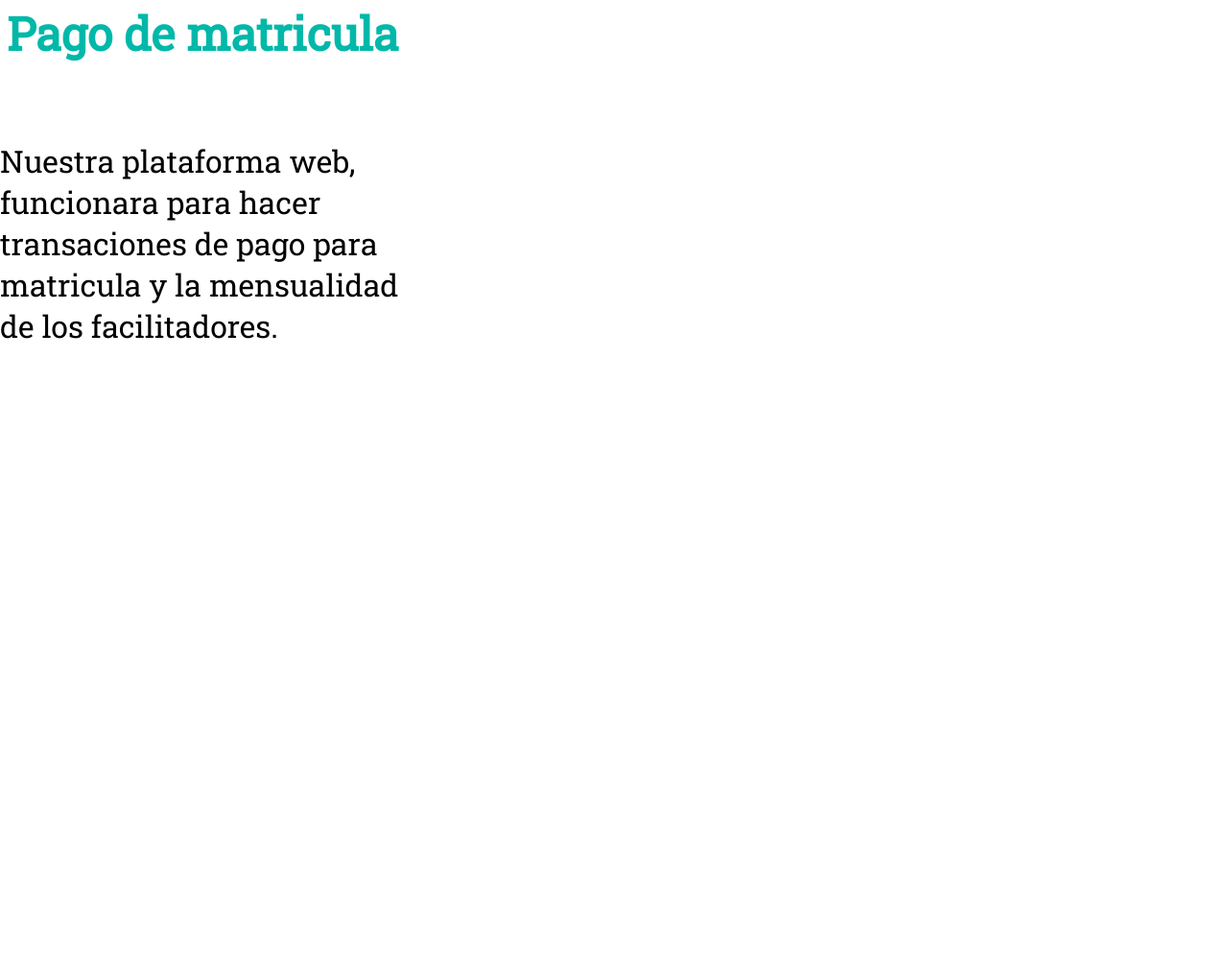
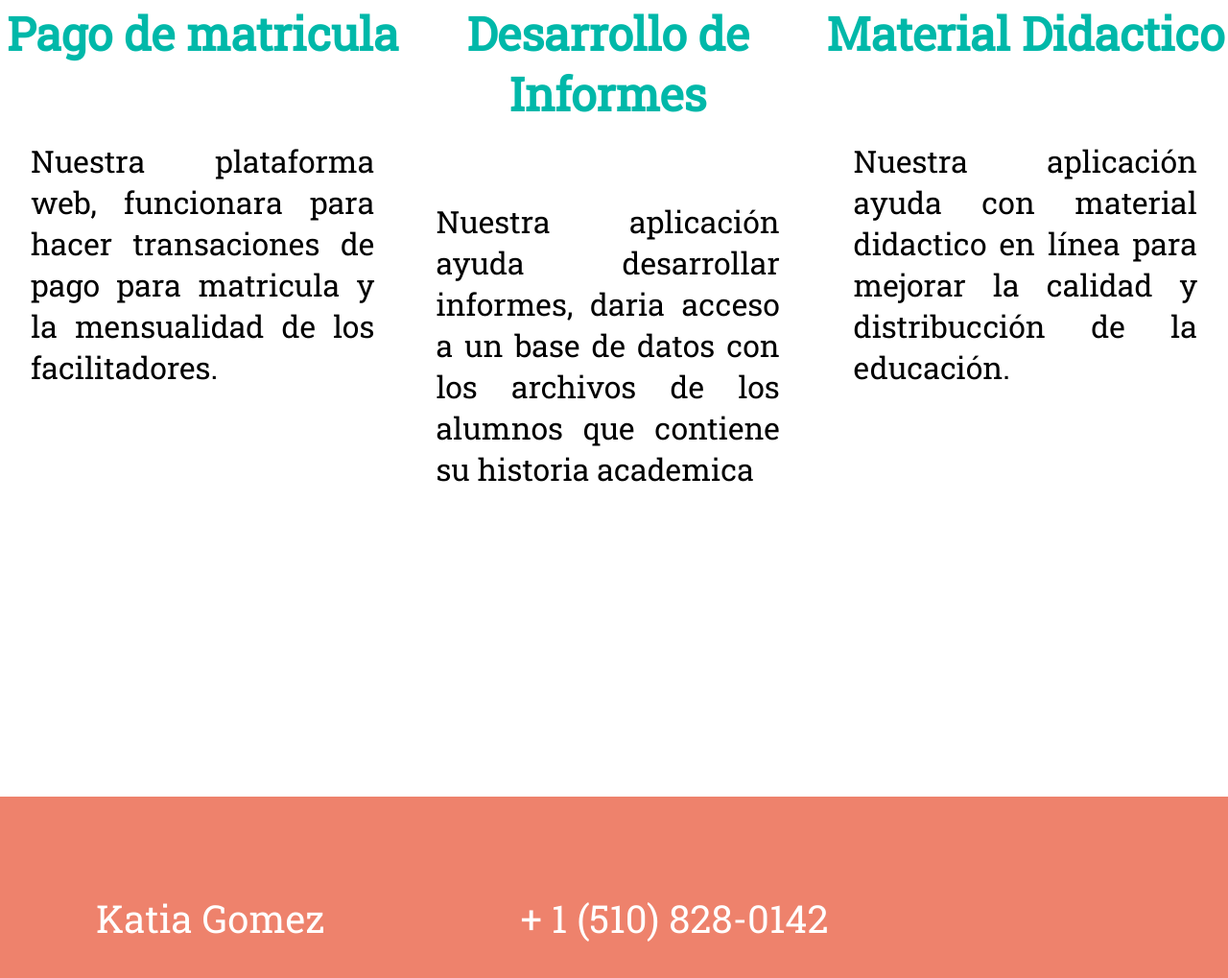
Before and after one commit to fercar123/Sprint_1, a plain HTML site: page index.html in a window 1280 px wide. Shown: the part 1663-2682 px from the top of the page at 96% size. Before the commit the page ends 2024 px from the top, so only its background shows below. Drawn offline with Linux system fonts and the light colour scheme.

Commit message:
Landing solo html y css de Educheque

```diff
--- a/css/estilos.sass
+++ b/css/estilos.sass
@@ -87,6 +87,7 @@ header
 		text-align: center
 		color: $sprimary
 		font-size: 4em
+
 	.left
 		float: left
 		width: 33%
@@ -98,6 +99,51 @@ header
 			margin-top: 3em
 
 		p
-			text-align: adjust
+			text-align: justify
 			font-size: 2em
 			margin-top: 2.5em
+			margin-left: 1em
+			margin-right: 1em
+			margin-bottom: 10em
+	.center
+		width: 33%
+		font-family: $font-family
+		display: inline-block
+		h1
+			color: $sprimary
+			font-size: 3em
+			text-align: center
+			margin-top: 3em
+		p
+			text-align: justify
+			font-size: 2em
+			margin-top: 2.5em
+			margin-left: 1em
+			margin-right: 1em
+			margin-bottom: 10em
+	.right
+		float: right
+		width: 33%
+		font-size: $font-family
+		h1
+			color: $sprimary
+			font-size: 3em
+			text-align: center
+			margin-top: 3em
+		p
+			text-align: justify
+			font-size: 2em
+			margin-top: 2.5em
+			margin-left: 1em
+			margin-right: 1em
+			margin-bottom: 10em
+
+.footer
+	background: $primary
+
+	p
+		display: inline-block
+		font-size: 2.5em
+		font-family: $font-family
+		margin: 2.5em
+		color: #fff
--- a/index.html
+++ b/index.html
@@ -23,7 +23,7 @@
     	<section class="title">
     		<h1 class="ti">Reduce un 35% en costos de matricula para la Educación Rural.</h1>
     		<img src="css/Educheque.png">
-    		<li class="btn_accion"><a href="#">Leer Mas</a></li>
+    		<li class="btn_accion"><a href="#">Contactanos</a></li>
     	</section>
         <div class="funciones">
         	<h1 class="titulo">¿Cómo funciona nuestra APP?</h1>
@@ -31,10 +31,19 @@
     				<h1>Pago de matricula</h1>
     				<p>Nuestra plataforma web, funcionara para hacer transaciones de pago para matricula y la mensualidad de los facilitadores.</p>
     			</aside>
-    		<div class="center"></div>
-    		<aside class="right"></aside>
+    		<div class="center">
+    			<h1>Desarrollo de Informes</h1>
+    			<p>Nuestra aplicación ayuda desarrollar informes, daria acceso a un base de datos con los archivos de los alumnos que contiene su historia academica</p>
+    		</div>
+    		<aside class="right">
+    			<h1>Material Didactico</h1>
+    			<p>Nuestra aplicación ayuda con material didactico en línea para mejorar la calidad y distribucción de la educación.</p>
+    		</aside>
     	</div>
-    	<footer></footer>
+    	<footer class="footer">
+    		<p>Katia Gomez</p>
+    		<p>+ 1 (510) 828-0142</p>
+    	</footer>
     </div>
 
 </body>
```
Also changed, not shown: css/estilos.css, 1 other file.
